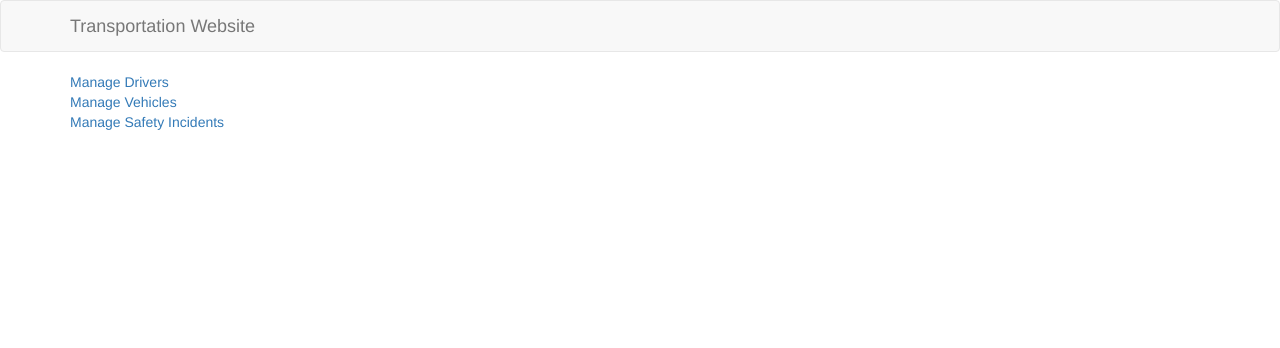
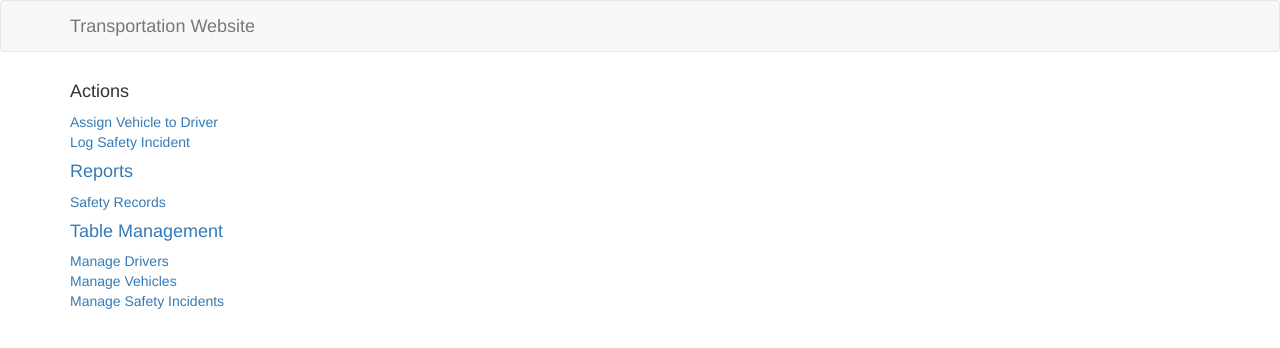
Before and after one commit to jb38/cs329-project, a PHP site: page / in a window 1280 px wide. Shown: the top 348 px of the page. Run offline with PHP 8.4, Linux system fonts and the light colour scheme.

Commit message:
updated app index

```diff
--- a/site/index.php
+++ b/site/index.php
@@ -16,12 +16,28 @@
     </nav>
 
     <div class="container">
+
+      <h4>Actions</h4>
+      <ul class="list-unstyled">
+        <li><a href="actions/assign_vehicle.php">Assign Vehicle to Driver</li>
+        <li><a href="actions/safety_incident.php">Log Safety Incident</li>
+        <!-- TODO add the rest of the action links here -->
+      </ul>
+
+      <h4>Reports</h4>
+      <ul class="list-unstyled">
+        <li><a href="reports/safety.php">Safety Records</li>
+        <!-- TODO add the rest of the report links here -->
+      </ul>
+
+      <h4>Table Management</h4>
       <ul class="list-unstyled">
         <li><a href="drivers">Manage Drivers</li>
         <li><a href="vehicles">Manage Vehicles</li>
         <li><a href="safety_incidents">Manage Safety Incidents</li>
         <!-- TODO add the rest of the entity/relation links here -->
       </ul>
+
     </div>
 
     <script src="vendor/jquery/jquery.js"></script>
```
